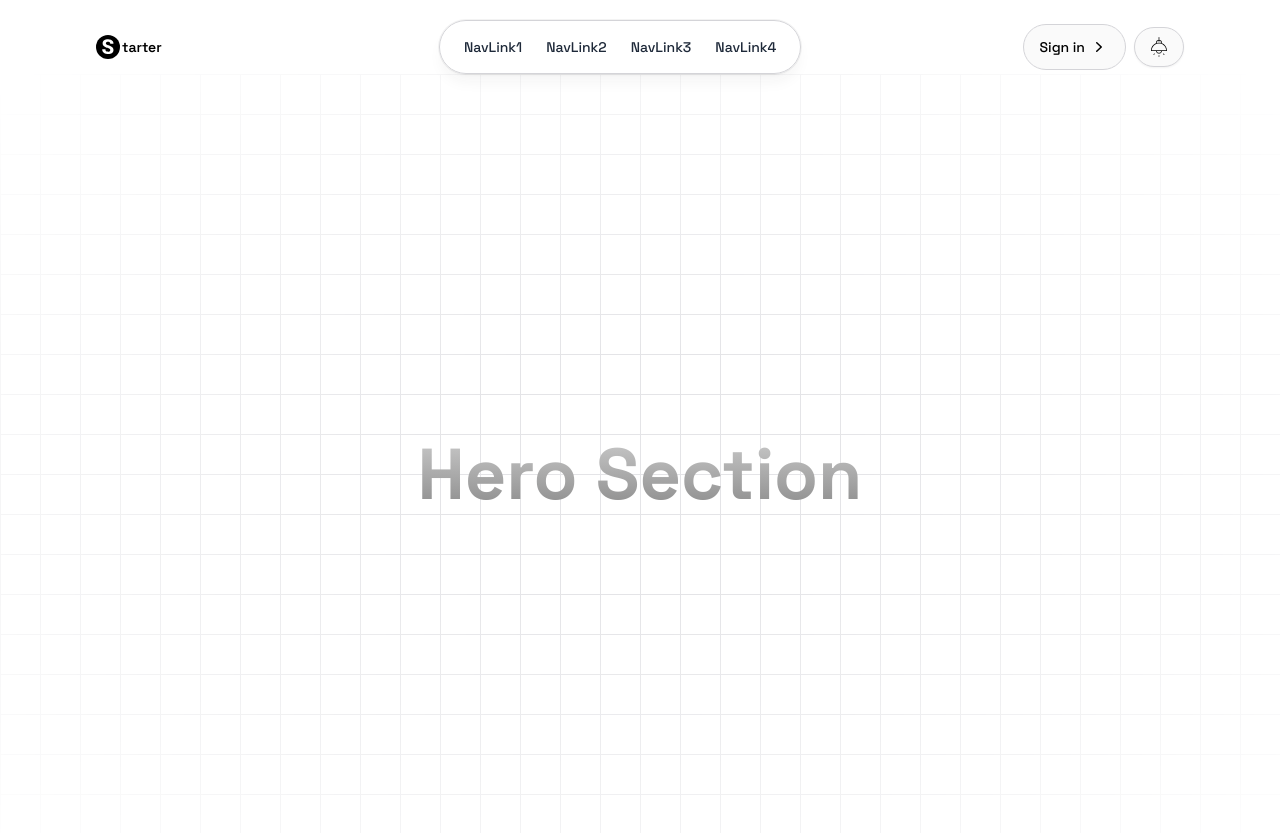
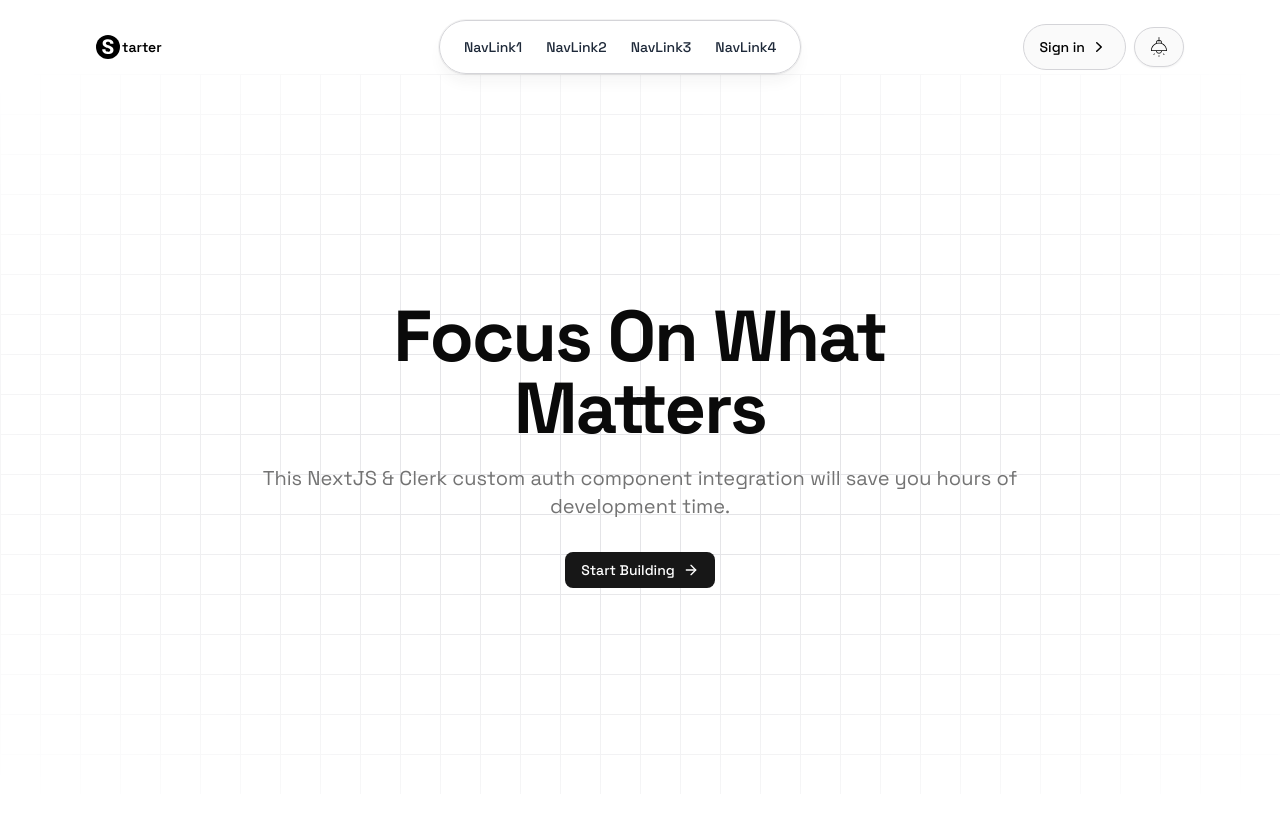
Before and after one commit to fedilayoub/next-shadcn-clerk-starter, a Next.js app: page / in a window 1280 px wide. Shown: the top 833 px of the page. Built offline with nearby package versions, Linux system fonts and the light colour scheme.

Commit message:
feat: added hero content

```diff
--- a/components/hero/index.tsx
+++ b/components/hero/index.tsx
@@ -1,7 +1,10 @@
 import { cn } from "@/lib/utils";
+import { ArrowRightIcon } from "lucide-react";
+import Link from "next/link";
+
 const Hero = () => {
   return (
- <div className="relative flex h-[50rem] w-full items-center justify-center bg-white dark:bg-black">
+ <section className="relative flex h-[35rem] lg:h-[45rem] w-full items-center justify-center bg-white dark:bg-black">
       <div
         className={cn(
           "absolute inset-0",
@@ -11,10 +14,26 @@ const Hero = () => {
         )}
       />
       <div className="pointer-events-none absolute inset-0 flex items-center justify-center bg-white [mask-image:radial-gradient(ellipse_at_center,transparent_20%,black)] dark:bg-black"></div>
-      <p className="relative z-20 bg-gradient-to-b from-neutral-200 to-neutral-500 bg-clip-text py-8 text-4xl font-bold text-transparent sm:text-7xl">
-       Hero Section
-      </p>
-    </div>
+      <div className="relative container mx-auto px-4  md:px-6 2xl:max-w-[1400px]">
+          <div className="mx-auto mt-5 max-w-2xl text-center">
+            <h1 className="scroll-m-20 text-4xl font-extrabold tracking-tight lg:text-7xl">
+              Focus On What Matters
+            </h1>
+          </div>
+          {/* End Title */}
+          <div className="mx-auto mt-5 max-w-3xl text-center">
+            <p className="text-muted-foreground text-xl">
+              This NextJS & Clerk custom auth component integration will save you hours of development time.
+            </p>
+          </div>
+          {/* Buttons */}
+          <div className="mt-8 flex justify-center gap-3">
+            <Link href="/sign-up" className="group flex items-center rounded-md bg-primary px-4 py-2 text-sm font-medium text-white hover:bg-primary/90 dark:bg-white dark:text-black">Start Building
+            <ArrowRightIcon className="ml-2 h-4 w-4 transition-transform group-hover:translate-x-1" />
+            </Link>
+          </div>
+        </div>
+    </section>
   )
 }
 
```
